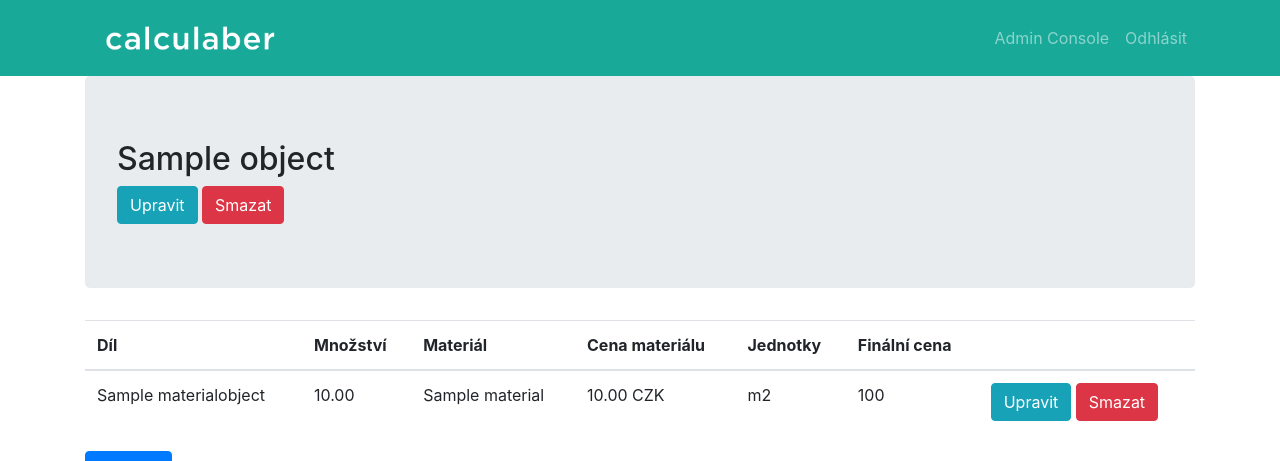
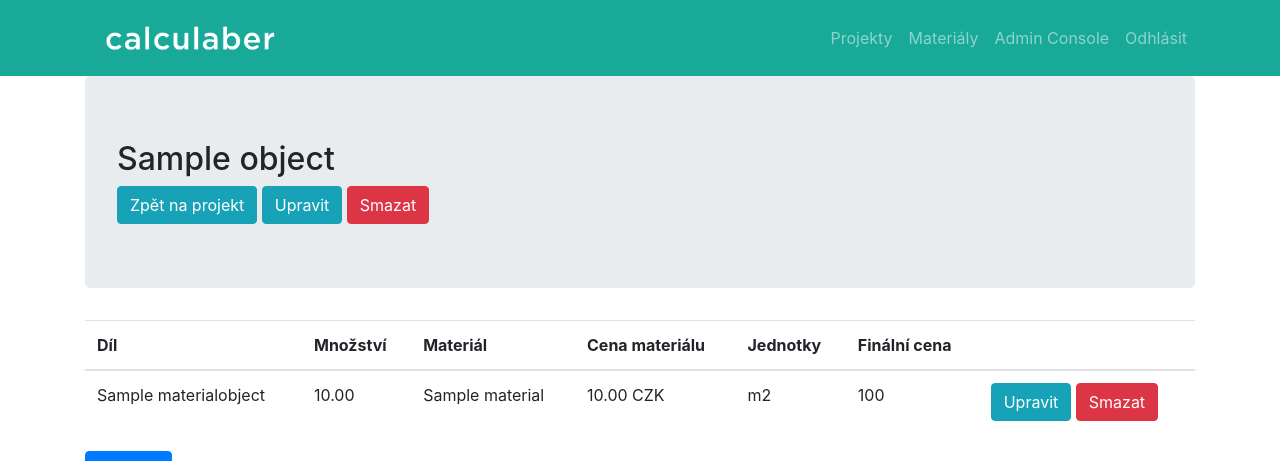
Before and after one commit to BobGioco/calculaber-webapp, a Django app: page /project/1/detail/1/ in a window 1280 px wide. Shown: the top 461 px of the page. Run offline with Django 3.2, Linux system fonts and the light colour scheme; a user stored in the database is signed in; tables that the repository leaves empty hold one stand-in row (values such as "Sample post"); some libraries are stand-ins or nearby versions.

Commit message:
new fields in MaterialObject table; button Zpet na projekt in object_detail template

```diff
--- a/Calculaber/settings.py
+++ b/Calculaber/settings.py
@@ -23,9 +23,9 @@ TEMPLATE_DIR= path.join(BASE_DIR,'calculaber_app/templates/calculaber_app')
 SECRET_KEY = 'django-insecure-m91#u#6tn01ehf7+rhu687_-xdwgj_q8wb6j__)zce0b1(=qxu'
 
 # SECURITY WARNING: don't run with debug turned on in production!
-DEBUG = False
-
-ALLOWED_HOSTS = ["LockeArkady.pythonanywhere.com"]
+DEBUG = True
+ALLOWED_HOSTS=[]
+#ALLOWED_HOSTS = ["LockeArkady.pythonanywhere.com"]
 
 
 # Application definition
--- a/Calculaber/urls.py
+++ b/Calculaber/urls.py
@@ -1,5 +1,5 @@
-#from django.conf import settings
-#from django.conf.urls.static import static
+from django.conf import settings
+from django.conf.urls.static import static
 
 from django.contrib import admin
 from django.urls import path,include
@@ -18,4 +18,4 @@ urlpatterns = [
     path('material/<int:pk>/update/',views.MaterialUpdateView.as_view(),name='material_update'),
     path('material/<int:pk>/delete/',views.MaterialDeleteView.as_view(),name='material_delete'),
     path('material_object/<int:pk>/delete/',views.MaterialObjectDeleteView.as_view(),name='material_object_delete'),
-] #+ static(settings.MEDIA_URL, document_root=settings.MEDIA_ROOT)+static(settings.STATIC_URL, document_root=settings.STATIC_ROOT)
+] + static(settings.MEDIA_URL, document_root=settings.MEDIA_ROOT)+static(settings.STATIC_URL, document_root=settings.STATIC_ROOT)
--- a/calculaber_app/models.py
+++ b/calculaber_app/models.py
@@ -45,5 +45,9 @@ class MaterialObject(models.Model):
     amount=models.DecimalField(default=0,blank=False, decimal_places=2,max_digits=65)
     create_date=models.DateTimeField(default=timezone.now,blank=True)
 
+    customized=models.BooleanField(default=False)
+    margin=models.DecimalField(default=0,blank=False, max_digits=3, decimal_places=2)
+    price=models.DecimalField(default=0,blank=False, decimal_places=2,max_digits=65)
+
     def __str__(self):
         return f"{self.name} - {self.amount} {self.material.get_units_display()}"
--- a/calculaber_app/templates/calculaber_app/base.html
+++ b/calculaber_app/templates/calculaber_app/base.html
@@ -29,11 +29,13 @@
 
           {% if user.is_authenticated %}
           <ul class="navbar-nav ml-auto">
-<!--
             <li class="nav-item">
-                <p class="nav-link" disable>{{ user.username }}</p>
+                <a class="nav-link" href="{% url 'calculaber_app:index' %}">Projekty</a>
             </li>
--->
+            <li class="nav-item">
+                <a class="nav-link" href="{% url 'calculaber_app:material_list' %}">Materiály</a>
+            </li>
+
             {% if user.is_staff %}
             <li class="nav-item">
               <a class="nav-link" href="{% url 'admin:index' %}">Admin Console</a>
--- a/calculaber_app/templates/calculaber_app/object_detail.html
+++ b/calculaber_app/templates/calculaber_app/object_detail.html
@@ -3,6 +3,7 @@
 
 <div class="jumbotron">
   <h2>{{ object_info.name }}</h2>
+  <a href="{% url 'project_detail' pk=object_info.project_id %}" class="btn btn-info" role="button">Zpět na projekt</a>
   <a href="{% url 'object_update' pk=object_info.id %}" class="btn btn-info" role="button">Upravit</a>
   <a href="{% url 'object_delete' pk=object_info.id %}" class="btn btn-danger" role="button">Smazat</a>
 </div>
--- a/calculaber_app/views.py
+++ b/calculaber_app/views.py
@@ -130,6 +130,7 @@ class ObjectDetailView(LoginRequiredMixin,ListView):
             'form':forms.CreateMaterialObjectForm(user=self.request.user.id),
 
         })
+        print(context)
         return context
 
     def post(self, request, *args, **kwargs):
```
Also changed, not shown: calculaber_app/migrations/0011_auto_20210928_2126.py (added).
